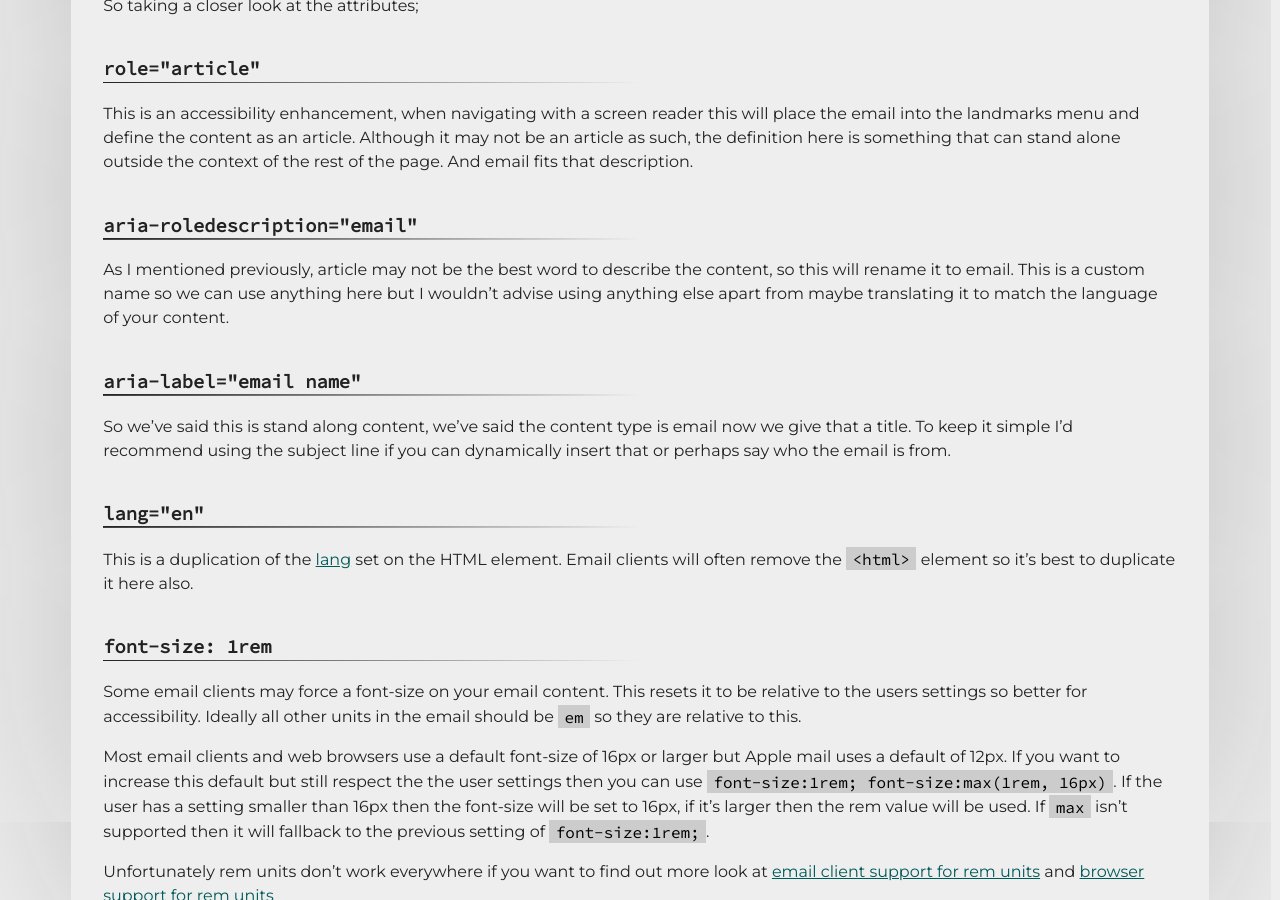
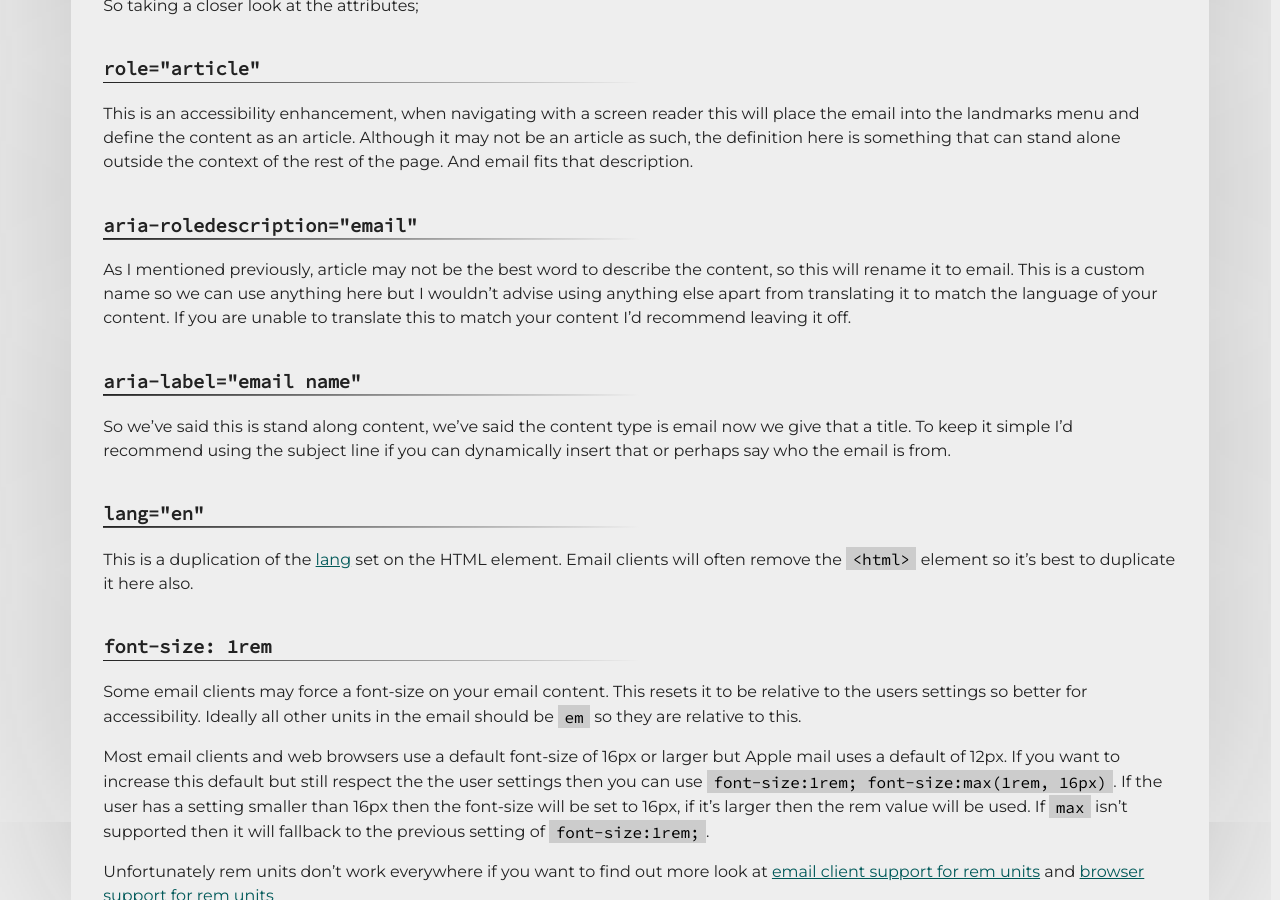
Before and after one commit to M-J-Robbins/good-email-code, a Jekyll site: the page built from email-code/template.md, in a window 1280 px wide and 900 px high, scrolled down 5783 px. Built offline with Jekyll 4.4.1, drawn with Linux system fonts in a browser that asks for light colours; our own code applies the rules of GitHub Pages for plain Markdown files; a script that is not in the unit is left out.

Commit message:
Update template.md

```diff
--- a/email-code/template.md
+++ b/email-code/template.md
@@ -179,7 +179,7 @@ So taking a closer look at the attributes;
 This is an accessibility enhancement, when navigating with a screen reader this will place the email into the landmarks menu and define the content as an article.  Although it may not be an article as such, the definition here is something that can stand alone outside the context of the rest of the page. And email fits that description.
 
 ### `aria-roledescription="email"`
-As I mentioned previously, article may not be the best word to describe the content, so this will rename it to email.  This is a custom name so we can use anything here but I wouldn't advise using anything else apart from maybe translating it to match the language of your content.
+As I mentioned previously, article may not be the best word to describe the content, so this will rename it to email.  This is a custom name so we can use anything here but I wouldn't advise using anything else apart from translating it to match the language of your content.  If you are unable to translate this to match your content I'd recommend leaving it off.
 
 ### `aria-label="email name"`
 So we've said this is stand along content, we've said the content type is email now we give that a title.  To keep it simple I'd recommend using the subject line if you can dynamically insert that or perhaps say who the email is from.
```
